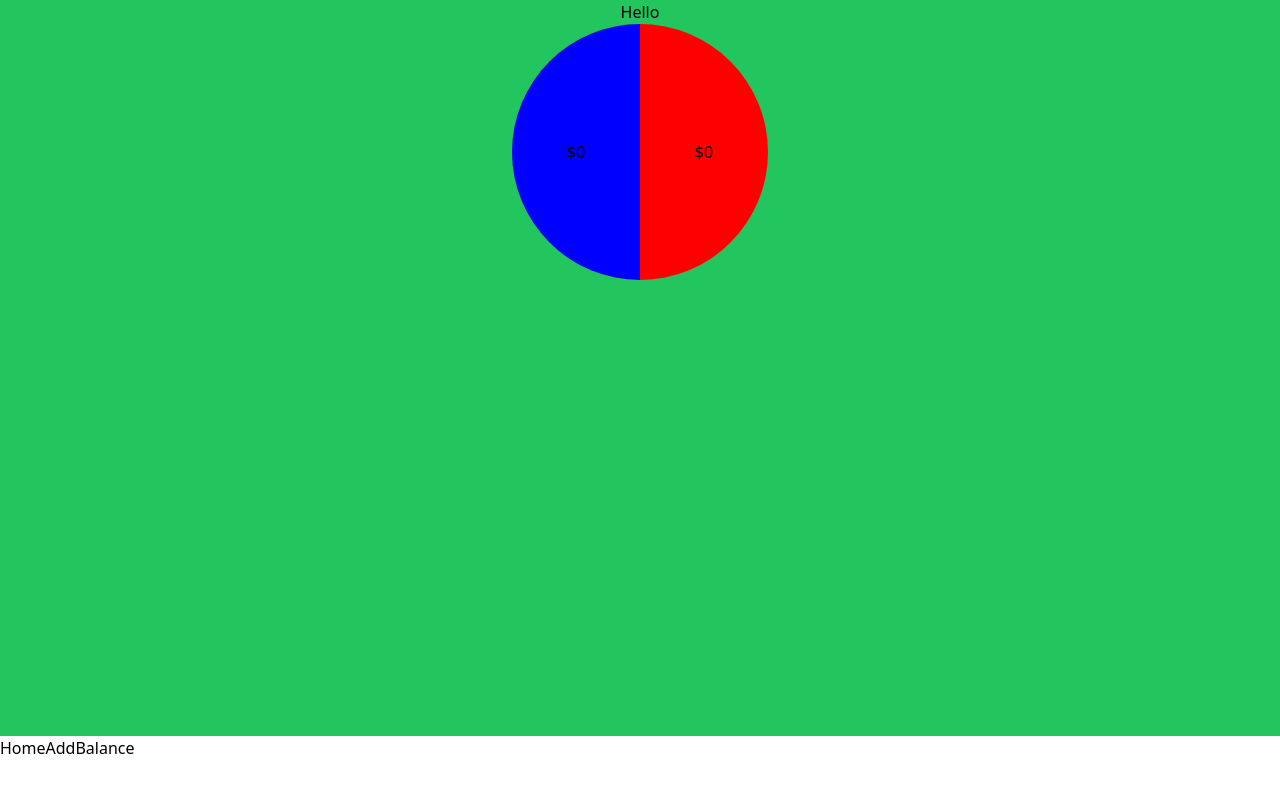
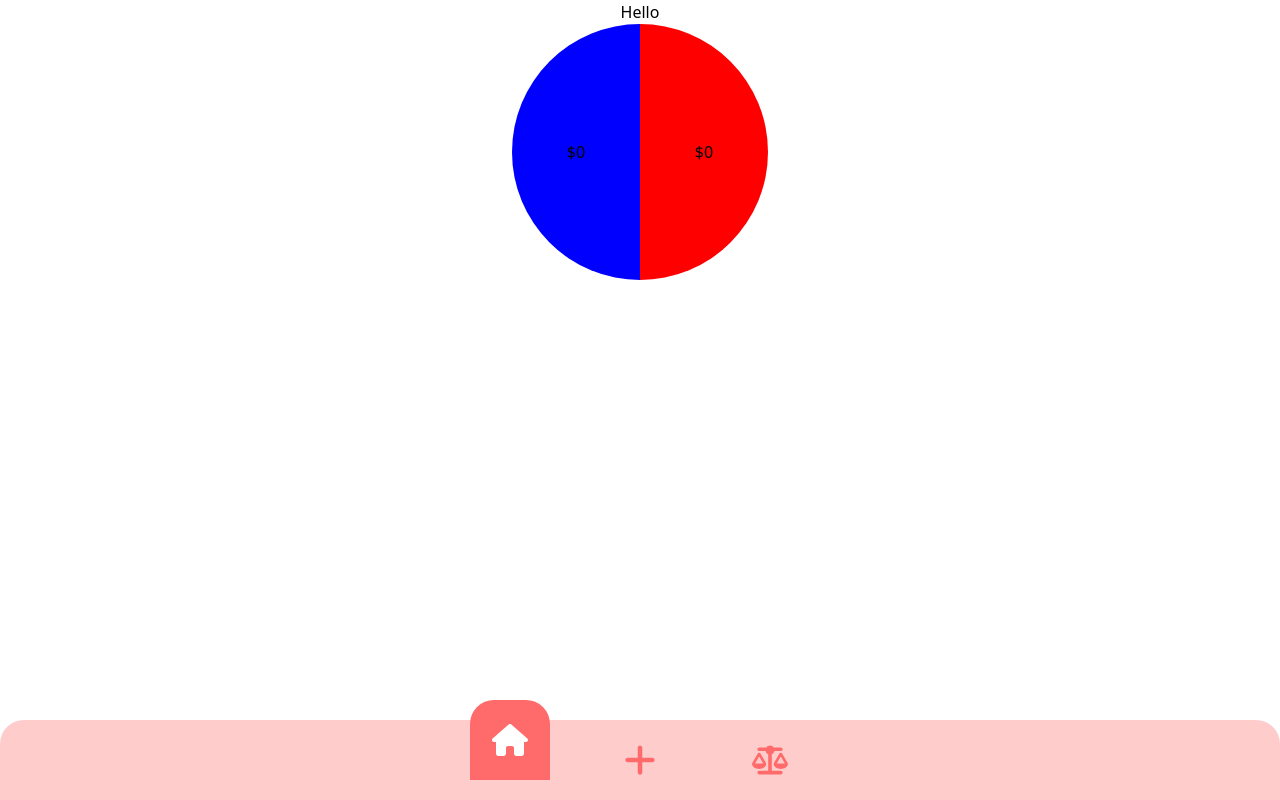
Before and after one commit to AlexanderHeffernan/CoupleExpenseBalancer, a Vue app in the folder app/frontend/: page / in a window 1280 px wide. Built offline with nearby package versions, Linux system fonts and the light colour scheme.

Commit message:
Navbar styled

```diff
--- a/app/frontend/src/App.vue
+++ b/app/frontend/src/App.vue
@@ -7,6 +7,7 @@ import { transactions, getUserDeficit, getBalance, handleAddTransaction, handleB
 
 // Handle page navigation
 let currentPage = ref('home');
+function getPage() { return currentPage.value; }
 function changePage(page) { currentPage.value = page; }
 
 // Load transactions from local storage
@@ -23,18 +24,42 @@ watch(transactions, newVal => {
 
 <template>
     <!-- App container -->
-    <div class="w-screen h-screen bg-red-500">
+    <div class="w-screen h-screen bg-background">
         <!-- Current page view-->
-        <div class="w-full h-[calc(100%-64px)] bg-green-500">
+        <div class="w-full h-[calc(100%-64px)]">
             <HomePage v-if="currentPage == 'home'" :u1deficit="getUserDeficit(1)" :u2deficit="getUserDeficit(2)" />
             <AddPage v-if="currentPage == 'add'" @addTransaction="handleAddTransaction" />
             <BalancePage v-if="currentPage == 'balance'" :balanceData="getBalance()" @balanceConfirmed="handleBalanceConfirmed" />
         </div>
         <!-- Navbar -->
-        <div class="fixed bottom-0 left-0 w-full h-16 bg-white">
-            <button @click="changePage('home')">Home</button>
-            <button @click="changePage('add')">Add</button>
-            <button @click="changePage('balance')">Balance</button>
+        <div class="navbar flex fixed bottom-0 left-0 w-full h-20 bg-accent rounded-t-3xl">
+            <!-- Home button -->
+            <button class="transition-transform ease relative rounded-t-3xl w-20 flex justify-center items-center" :class="getPage() === 'home' ? '-translate-y-5 bg-primary' : ''" @click="changePage('home')">
+                <svg class="w-9 h-9" xmlns="http://www.w3.org/2000/svg" viewBox="0 0 576 512"><path :class="getPage() === 'home' ? 'bottom-5 fill-white' : 'fill-primary'" d="M575.8 255.5c0 18-15 32.1-32 32.1h-32l.7 160.2c0 2.7-.2 5.4-.5 8.1V472c0 22.1-17.9 40-40 40H456c-1.1 0-2.2 0-3.3-.1c-1.4 .1-2.8 .1-4.2 .1H416 392c-22.1 0-40-17.9-40-40V448 384c0-17.7-14.3-32-32-32H256c-17.7 0-32 14.3-32 32v64 24c0 22.1-17.9 40-40 40H160 128.1c-1.5 0-3-.1-4.5-.2c-1.2 .1-2.4 .2-3.6 .2H104c-22.1 0-40-17.9-40-40V360c0-.9 0-1.9 .1-2.8V287.6H32c-18 0-32-14-32-32.1c0-9 3-17 10-24L266.4 8c7-7 15-8 22-8s15 2 21 7L564.8 231.5c8 7 12 15 11 24z"/></svg>
+            </button>
+            <!-- Add button-->
+            <button class="transition-transform ease relative rounded-t-3xl w-20 flex justify-center items-center" :class="getPage() === 'add' ? '-translate-y-5 bg-primary' : ''" @click="changePage('add')">
+                <svg class="w-9 h-9" xmlns="http://www.w3.org/2000/svg" viewBox="0 0 448 512"><path :class="getPage() === 'add' ? 'bottom-5 fill-white' : 'fill-primary'" d="M256 80c0-17.7-14.3-32-32-32s-32 14.3-32 32V224H48c-17.7 0-32 14.3-32 32s14.3 32 32 32H192V432c0 17.7 14.3 32 32 32s32-14.3 32-32V288H400c17.7 0 32-14.3 32-32s-14.3-32-32-32H256V80z"/></svg>
+            </button>
+            <!-- Balance button -->
+            <button class="transition-transform ease relative rounded-t-3xl w-20 flex justify-center items-center" :class="getPage() === 'balance' ? '-translate-y-5 bg-primary' : ''" @click="changePage('balance')">
+                <svg class="w-9 h-9" xmlns="http://www.w3.org/2000/svg" viewBox="0 0 640 512"><path :class="getPage() === 'balance' ? 'bottom-5 fill-white' : 'fill-primary'" d="M384 32H512c17.7 0 32 14.3 32 32s-14.3 32-32 32H398.4c-5.2 25.8-22.9 47.1-46.4 57.3V448H512c17.7 0 32 14.3 32 32s-14.3 32-32 32H320 128c-17.7 0-32-14.3-32-32s14.3-32 32-32H288V153.3c-23.5-10.3-41.2-31.6-46.4-57.3H128c-17.7 0-32-14.3-32-32s14.3-32 32-32H256c14.6-19.4 37.8-32 64-32s49.4 12.6 64 32zm55.6 288H584.4L512 195.8 439.6 320zM512 416c-62.9 0-115.2-34-126-78.9c-2.6-11 1-22.3 6.7-32.1l95.2-163.2c5-8.6 14.2-13.8 24.1-13.8s19.1 5.3 24.1 13.8l95.2 163.2c5.7 9.8 9.3 21.1 6.7 32.1C627.2 382 574.9 416 512 416zM126.8 195.8L54.4 320H199.3L126.8 195.8zM.9 337.1c-2.6-11 1-22.3 6.7-32.1l95.2-163.2c5-8.6 14.2-13.8 24.1-13.8s19.1 5.3 24.1 13.8l95.2 163.2c5.7 9.8 9.3 21.1 6.7 32.1C242 382 189.7 416 126.8 416S11.7 382 .9 337.1z"/></svg>
+            </button>
         </div>
   </div>
 </template>
+
+<style>
+.navbar {
+    justify-content: center;
+    gap: 50px;
+    padding: 0 10vw;
+}
+
+@media (max-width: 640px) {
+    .navbar {
+        justify-content: space-between;
+        padding: 0 10vw;
+    }
+}
+</style>
```
